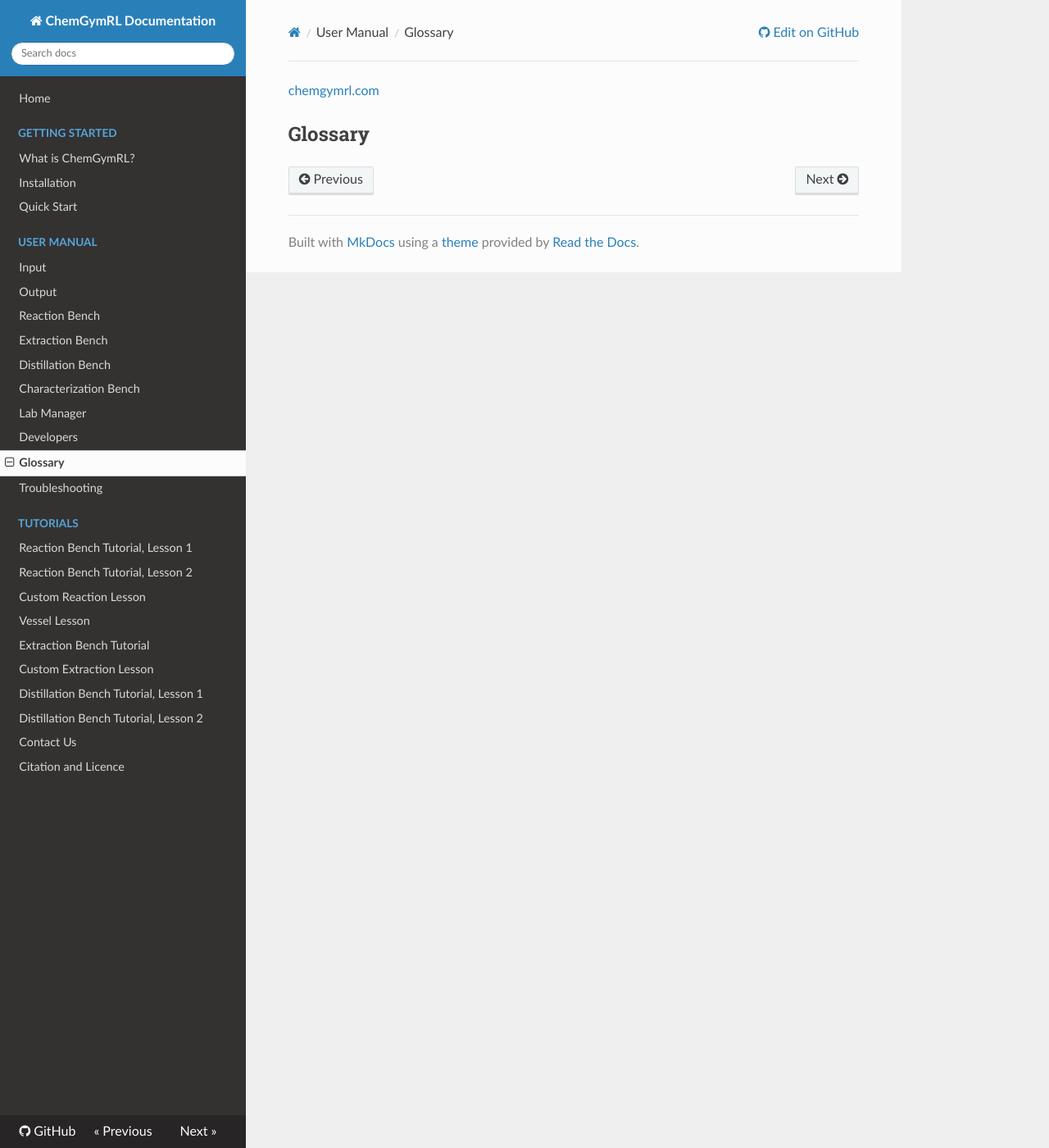
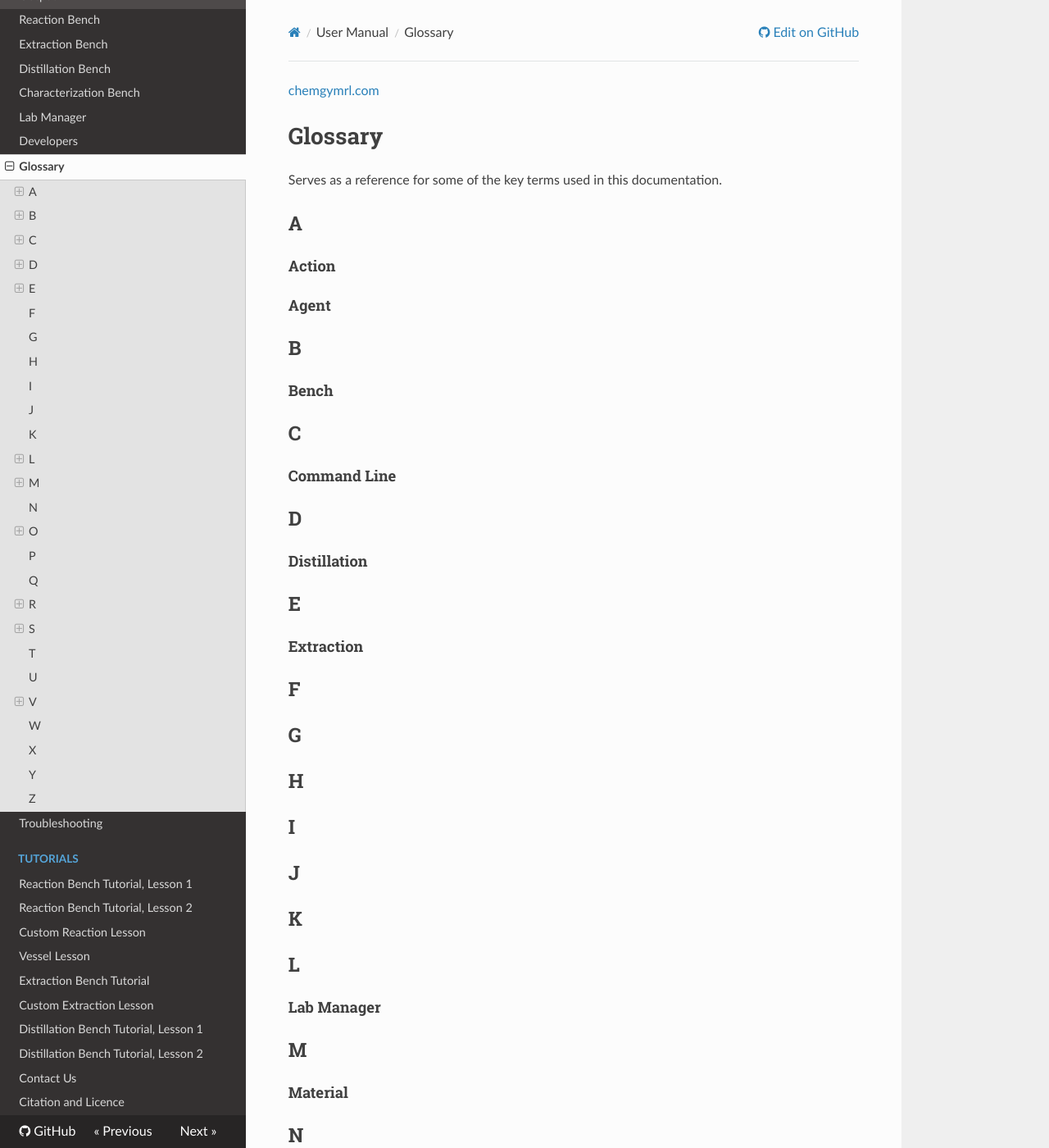
Before and after one commit to chemgymrl/chemgymrl, an MkDocs documentation site: the page built from docs/Glossary.md, in a window 1280 px wide and 1400 px high. Shown: the whole window at 82% size. Built offline with MkDocs 1.6.1, drawn with Linux system fonts in a browser that asks for light colours; nearby versions of some CDN libraries; some of the changed text lies outside the part shown.

Commit message:
added to docs

```diff
--- a/docs/Glossary.md
+++ b/docs/Glossary.md
@@ -1,3 +1,85 @@
 [chemgymrl.com](https://chemgymrl.com/)
 
-## Glossary
+# Glossary
+
+Serves as a reference for some of the key terms used in this documentation.
+
+## A
+
+#### Action
+
+#### Agent
+
+## B
+
+#### Bench
+
+## C
+
+#### Command Line
+
+## D
+
+#### Distillation
+
+## E
+
+#### Extraction
+
+## F
+
+## G
+
+## H
+
+## I
+
+## J
+
+## K
+
+## L
+
+#### Lab Manager
+
+## M
+
+#### Material
+
+## N
+
+## O
+
+#### Observation
+
+## P
+
+## Q
+
+## R
+
+#### Reinforcement Learning
+
+#### Reward
+
+## S
+
+#### Solute
+
+#### Solvent
+
+## T
+
+## U
+
+## V
+
+#### Vessel
+
+## W
+
+## X
+
+## Y
+
+## Z
```
Also changed, not shown: docs/distillation.md (+1 -1 lines), docs/extraction.md (+3 -1 lines), docs/reaction.md (+5 -3 lines).
